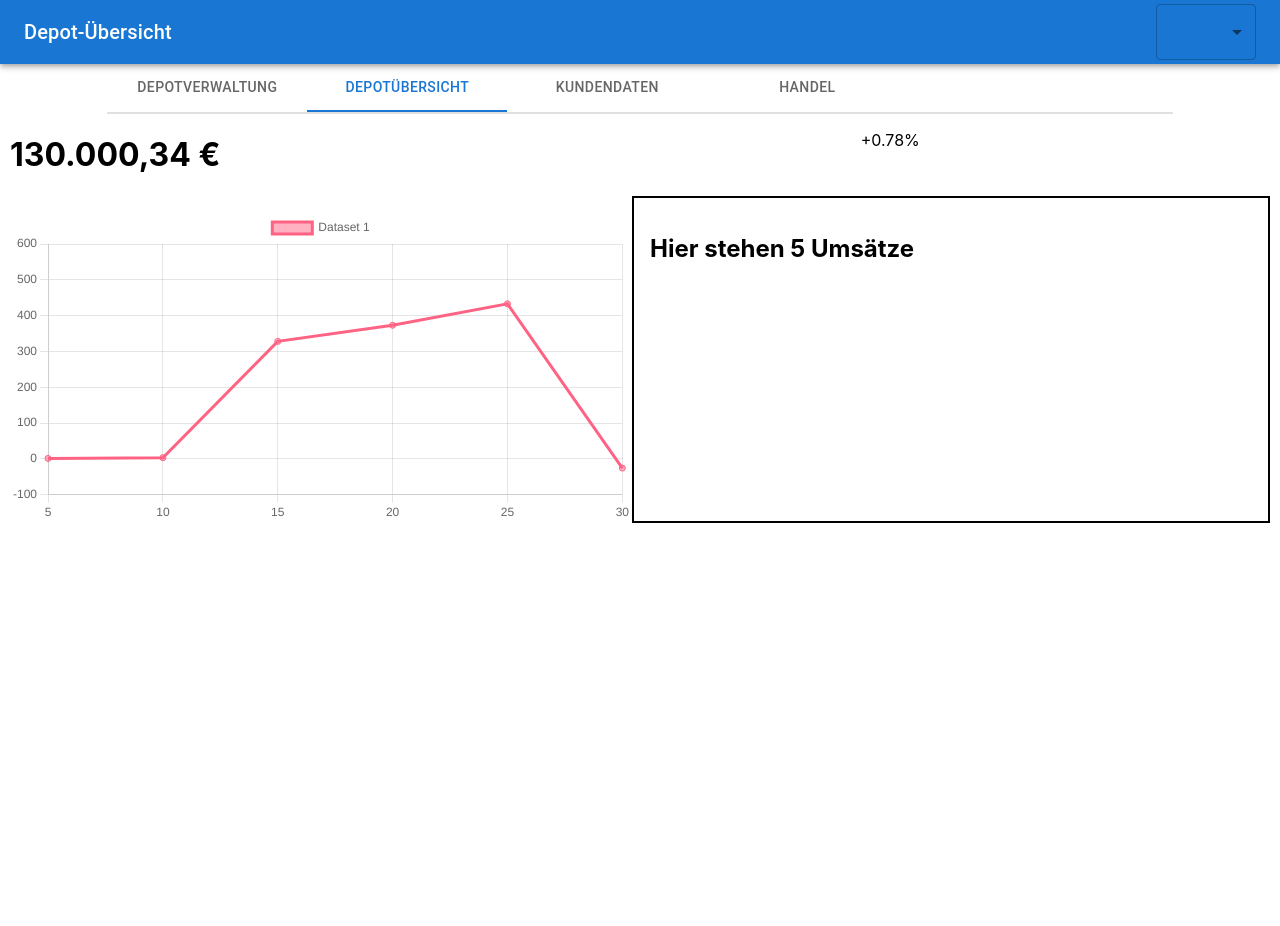
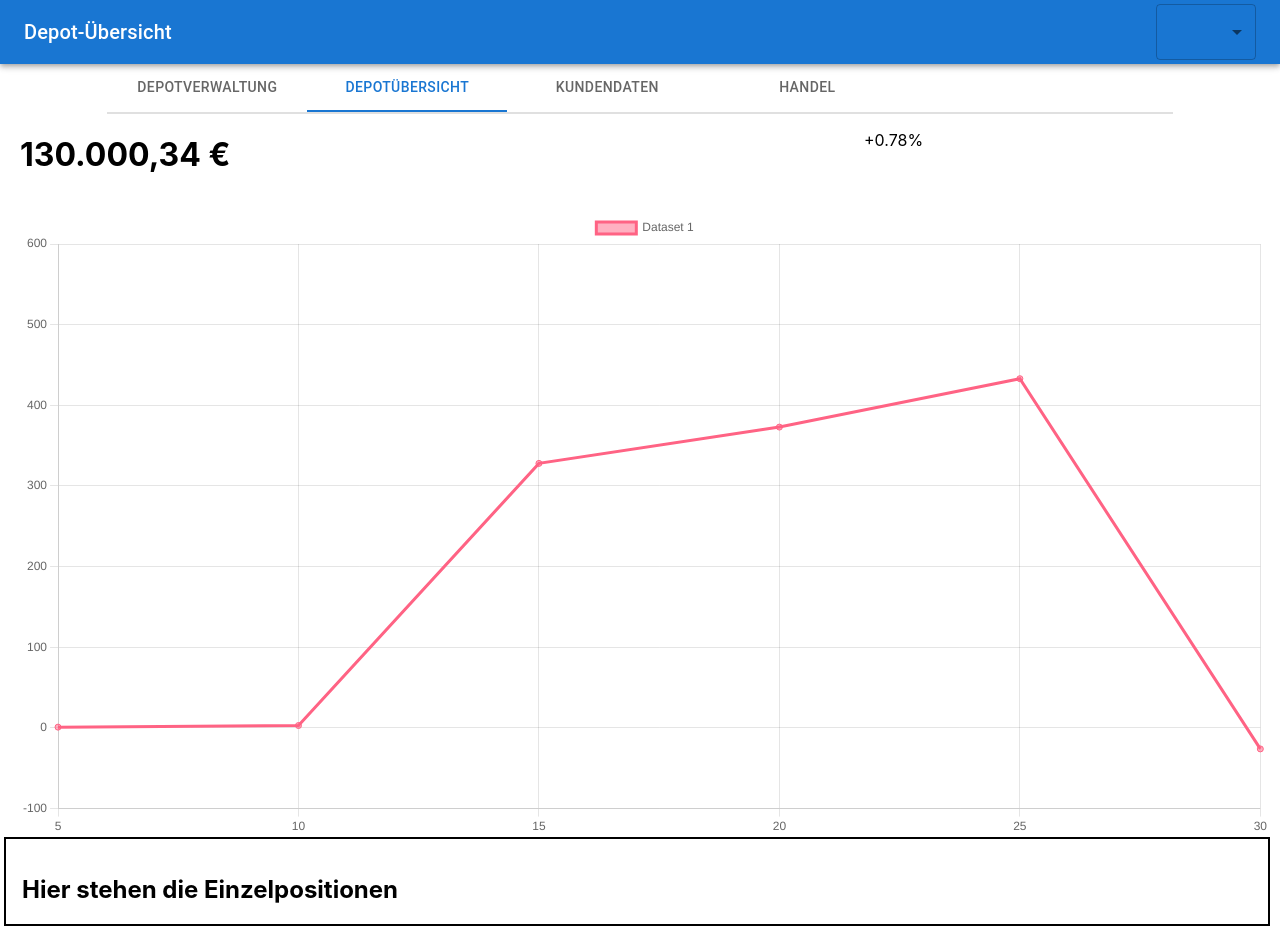
Before and after one commit to HSWsac2/depot-ui, a React (Create React App) app: page /overview in a window 1280 px wide. Before the commit the page ends 800 px from the top, so only its background shows below. Built offline with nearby package versions, Linux system fonts and the light colour scheme.

Commit message:
chart größer, umsätze raus

```diff
--- a/src/app/components/depotOverview/DepotOverview.css
+++ b/src/app/components/depotOverview/DepotOverview.css
@@ -1,4 +1,4 @@
 .depotGrid {
     padding-right: 10px;
-    padding-left: 10px;
+    padding-left: 20px;
 }
--- a/src/app/components/depotOverview/DepotOverview.js
+++ b/src/app/components/depotOverview/DepotOverview.js
@@ -49,11 +49,11 @@ export default function DepotOverview() {
                 <Grid item xs={6} md={4}>
                     <p>+0.78%</p>
                 </Grid>
-                <Grid item xs={12} md={6}>
+                <Grid item xs={12} md={12}>
                     <Line options={options} data={data}></Line>
                 </Grid>
-                <Grid item xs={12} md={6} border="2px solid" borderColor="black">
-                    <h2>Hier stehen 5 Umsätze</h2>
+                <Grid item xs={12} md={12} border="2px solid" borderColor="black">
+                    <h2>Hier stehen die Einzelpositionen</h2>
                 </Grid>
             </Grid>
         </div>
```
